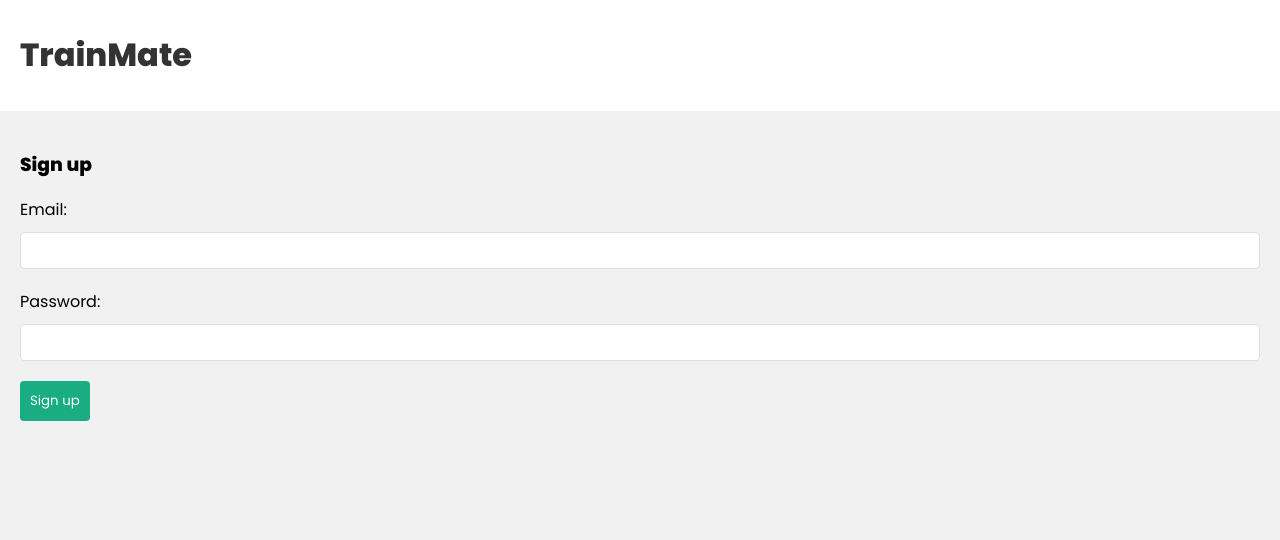
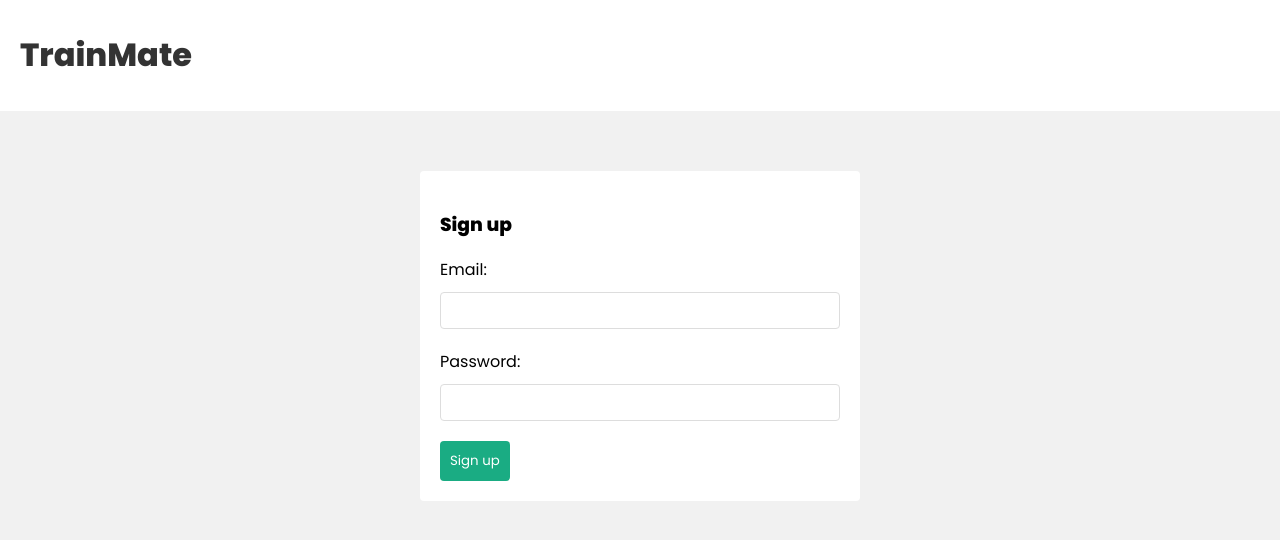
Before and after one commit to Fjean0522/workout-tracker, a React (Vite) app in the folder frontend/: page /signup in a window 1280 px wide. Shown: the top 540 px of the page. Built offline with nearby package versions, Linux system fonts and the light colour scheme.

Commit message:
Style signup & login components & nav links.

```diff
--- a/frontend/src/index.css
+++ b/frontend/src/index.css
@@ -101,3 +101,20 @@
 input.error {
   border: 1px solid var(--error)
 }
+
+/* navbar */
+nav {
+  display: flex;
+  align-items: center;
+}
+nav a {
+  margin-left: 10px;
+}
+/* auth forms */
+form.signup, form.login {
+  max-width: 400px;
+  margin: 40px auto;
+  padding: 20px;
+  background: #fff;
+  border-radius: 4px;
+}
```
